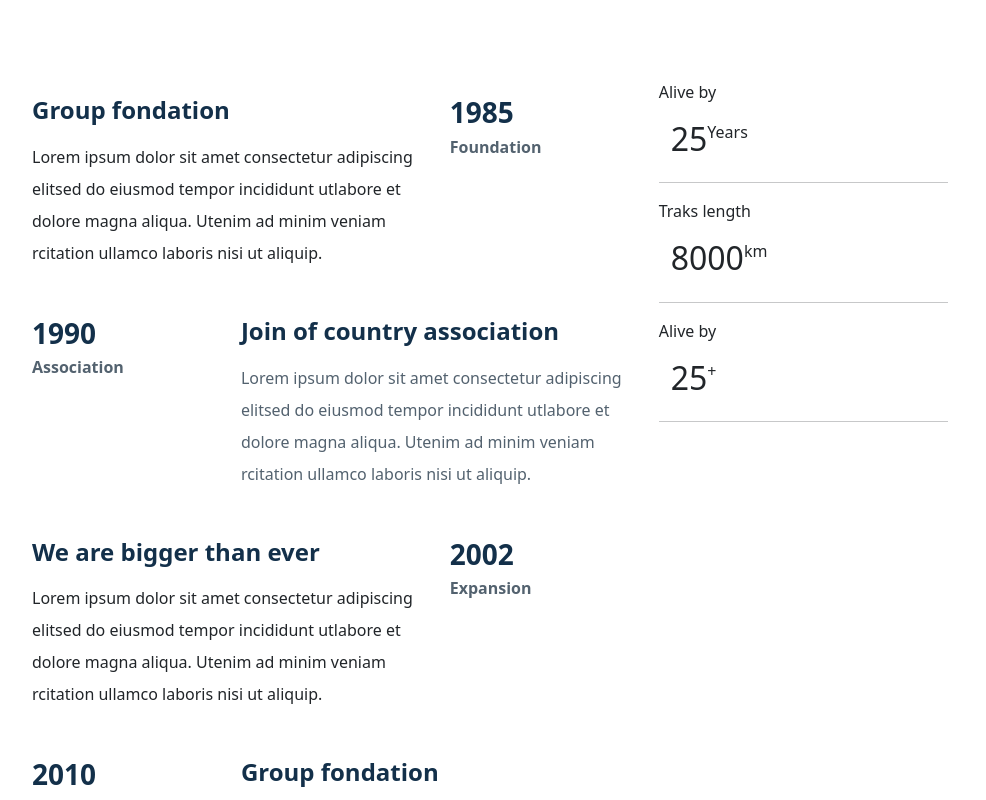
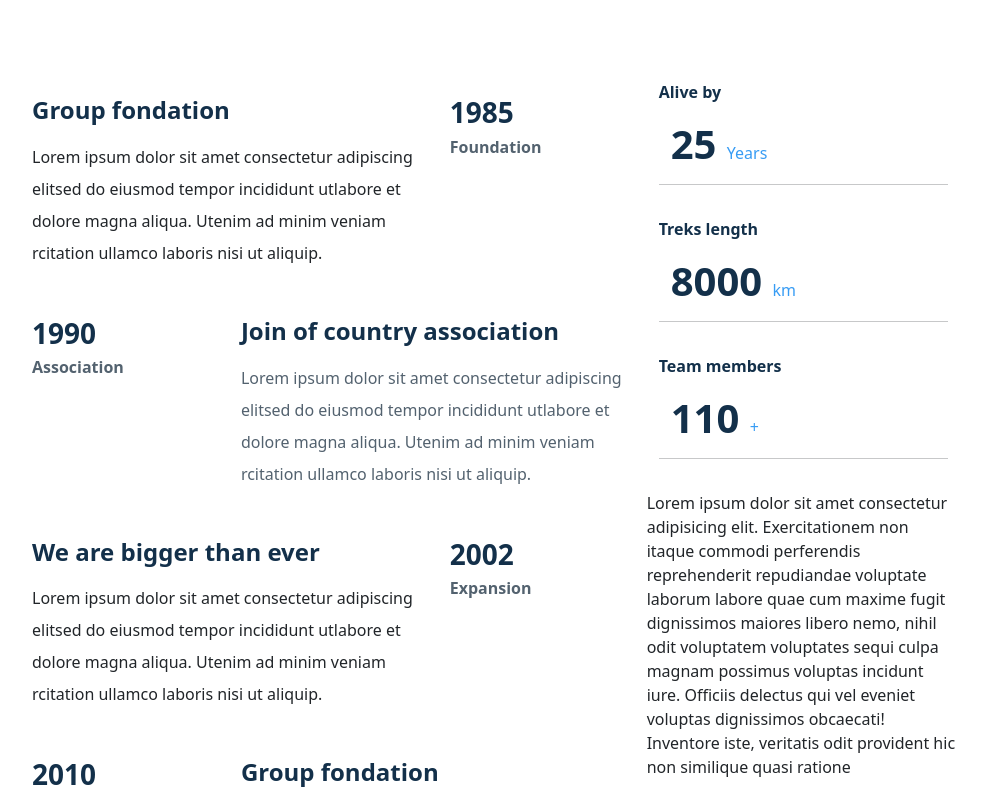
Before and after one commit to lokichaulagain/mern-travel, a Next.js app in the folder frontend/: page /history in a window 1280 px wide. Shown: the part 640-1440 px from the top of the page, without its empty margins (150-1136 px from the left). Built offline with nearby package versions, Linux system fonts and the light colour scheme.

Commit message:
history page

```diff
--- a/frontend/src/components/History/HistorySection1.tsx
+++ b/frontend/src/components/History/HistorySection1.tsx
@@ -1,8 +1,4 @@
-
-import styles from "../../styles/scss/history/HistorySection1.module.scss"
-
-
-
+import styles from "../../styles/scss/history/HistorySection1.module.scss";
 
 const HistorySection1 = () => {
   return (
@@ -24,22 +20,20 @@ const HistorySection1 = () => {
 
               <div className="col-4 loki">
                 <h3 className="he fw-bold hTitle">1985</h3>
-                <h6 className="h6 hPara fw-semibold " >Foundation</h6>
+                <h6 className="h6 hPara fw-semibold ">Foundation</h6>
               </div>
             </div>
-
-
-
-
 
             <div className="row py-3 loki">
               <div className="col-4 ">
                 <h3 className="he fw-bold hTitle">1990</h3>
-                <h6 className="h6 hPara fw-semibold" >Association</h6>
+                <h6 className="h6 hPara fw-semibold">Association</h6>
               </div>
 
               <div className="col-8">
-              <h4 className="h4 hHeading fw-bold">Join of country association</h4>
+                <h4 className="h4 hHeading fw-bold">
+                  Join of country association
+                </h4>
                 <p className=" hPara fw-normal lh-lg pt-2">
                   Lorem ipsum dolor sit amet consectetur adipiscing elitsed do
                   eiusmod tempor incididunt utlabore et dolore magna aliqua.
@@ -48,9 +42,6 @@ const HistorySection1 = () => {
                 </p>
               </div>
             </div>
-
-
-
 
             <div className="row py-3">
               <div className="col-8">
@@ -65,22 +56,18 @@ const HistorySection1 = () => {
 
               <div className="col-4 loki">
                 <h3 className="he fw-bold hTitle">2002</h3>
-                <h6 className="h6 hPara fw-semibold" >Expansion</h6>
+                <h6 className="h6 hPara fw-semibold">Expansion</h6>
               </div>
             </div>
-
-
-
-
 
             <div className="row py-3">
               <div className="col-4 loki">
                 <h3 className="he fw-bold hTitle">2010</h3>
-                <h6 className="h6 hPara fw-semibold" >Complete online</h6>
+                <h6 className="h6 hPara fw-semibold">Complete online</h6>
               </div>
 
               <div className="col-8">
-              <h4 className="h4 hHeading fw-bold">Group fondation</h4>
+                <h4 className="h4 hHeading fw-bold">Group fondation</h4>
                 <p className=" hPara fw-normal lh-lg pt-2">
                   Lorem ipsum dolor sit amet consectetur adipiscing elitsed do
                   eiusmod tempor incididunt utlabore et dolore magna aliqua.
@@ -89,67 +76,45 @@ const HistorySection1 = () => {
                 </p>
               </div>
             </div>
-
-
-
-
-
-
-
-
-
-
-
-
-
-
-
-
-
-
-
-
-
-
-
-
-
-
-
-
-
-
-
-
-
-
-
           </div>
 
           {/* Right side */}
           <div className="col-4">
-            <p>Alive by</p>
-            <div className="container" style={{ display: "flex" }}>
-              <span className="h2">25</span>
-              <span>Years</span>
+            <p className="fw-semibold hColor ">Alive by</p>
+            <div className="container">
+              <h1 className="h1 fw-bold hColor">
+                25 <span className="h6 tinySpan">Years</span>
+              </h1>
             </div>
-            <hr />
+            <hr className="pt-3" />
 
-            <p>Traks length</p>
-            <div className="container" style={{ display: "flex" }}>
-              <span className="h2">8000</span>
-              <span>km</span>
+            <p className="fw-semibold hColor ">Treks length</p>
+            <div className="container">
+              <h1 className="h1 fw-bold hColor">
+                8000 <span className="h6 tinySpan">km</span>
+              </h1>
             </div>
-            <hr />
+            <hr className="pt-3"  />
 
-            <p>Alive by</p>
-            <div className="container" style={{ display: "flex" }}>
-              <span className="h2 ">25</span>
-              <span>+</span>
+            <p className="fw-semibold hColor ">Team members</p>
+            <div className="container">
+              <h1 className="h1 fw-bold hColor">
+                110 <span className="h6 tinySpan">+</span>
+              </h1>
             </div>
+            <hr className="pt-3"  />
+
             {/* Single item carousel */}
+            <div className="row">
+              Lorem ipsum dolor sit amet consectetur adipisicing elit.
+              Exercitationem non itaque commodi perferendis reprehenderit
+              repudiandae voluptate laborum labore quae cum maxime fugit
+              dignissimos maiores libero nemo, nihil odit voluptatem voluptates
+              sequi culpa magnam possimus voluptas incidunt iure. Officiis
+              delectus qui vel eveniet voluptas dignissimos obcaecati! Inventore
+              iste, veritatis odit provident hic non similique quasi ratione
 
-            <hr />
+            </div>
           </div>
         </div>
       </div>
--- a/frontend/src/styles/main.scss
+++ b/frontend/src/styles/main.scss
@@ -144,3 +144,11 @@
     }
   }
 }
+
+.hColor {
+  color: #13304a;
+}
+
+.tinySpan{
+  color:  #379cf4;
+}
```
Also changed, not shown: frontend/src/styles/scss/history/HistorySection1.module.scss (deleted, +0 -11 lines).
